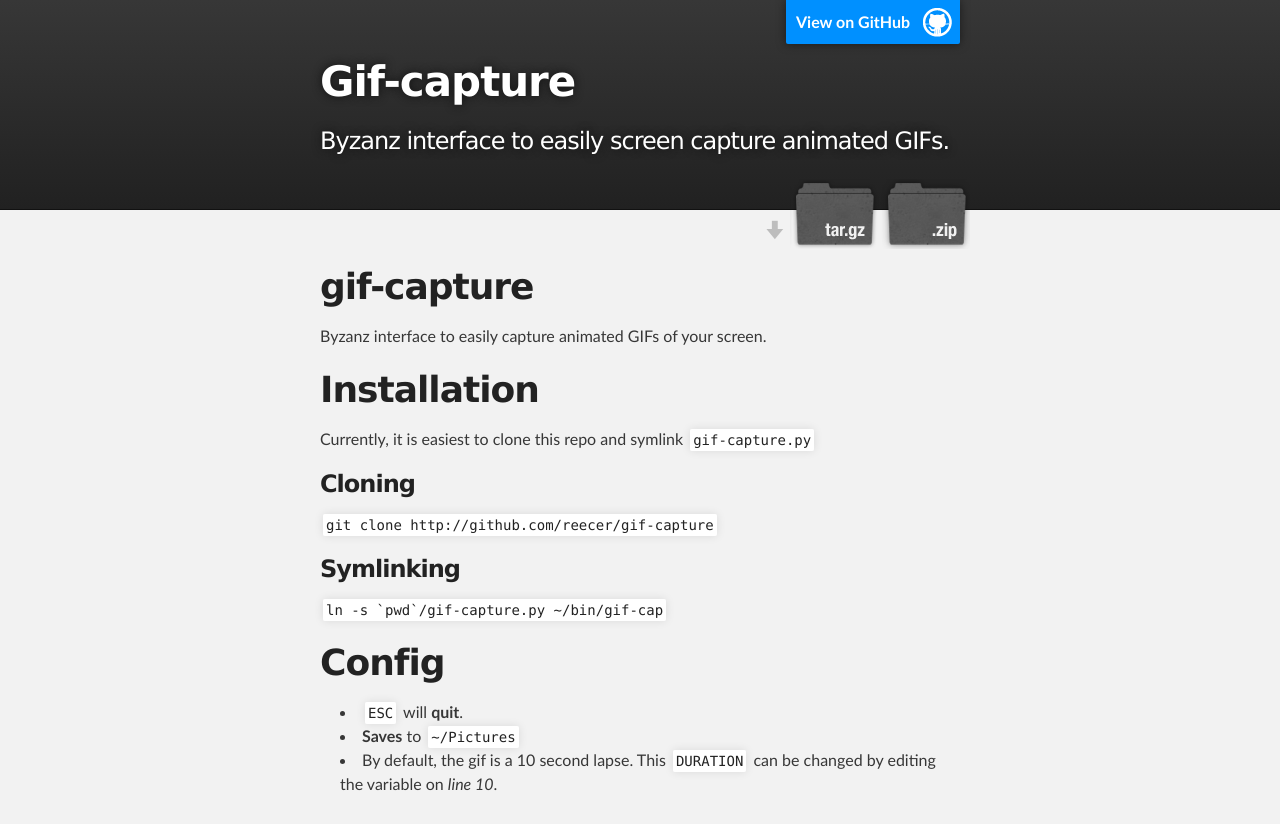
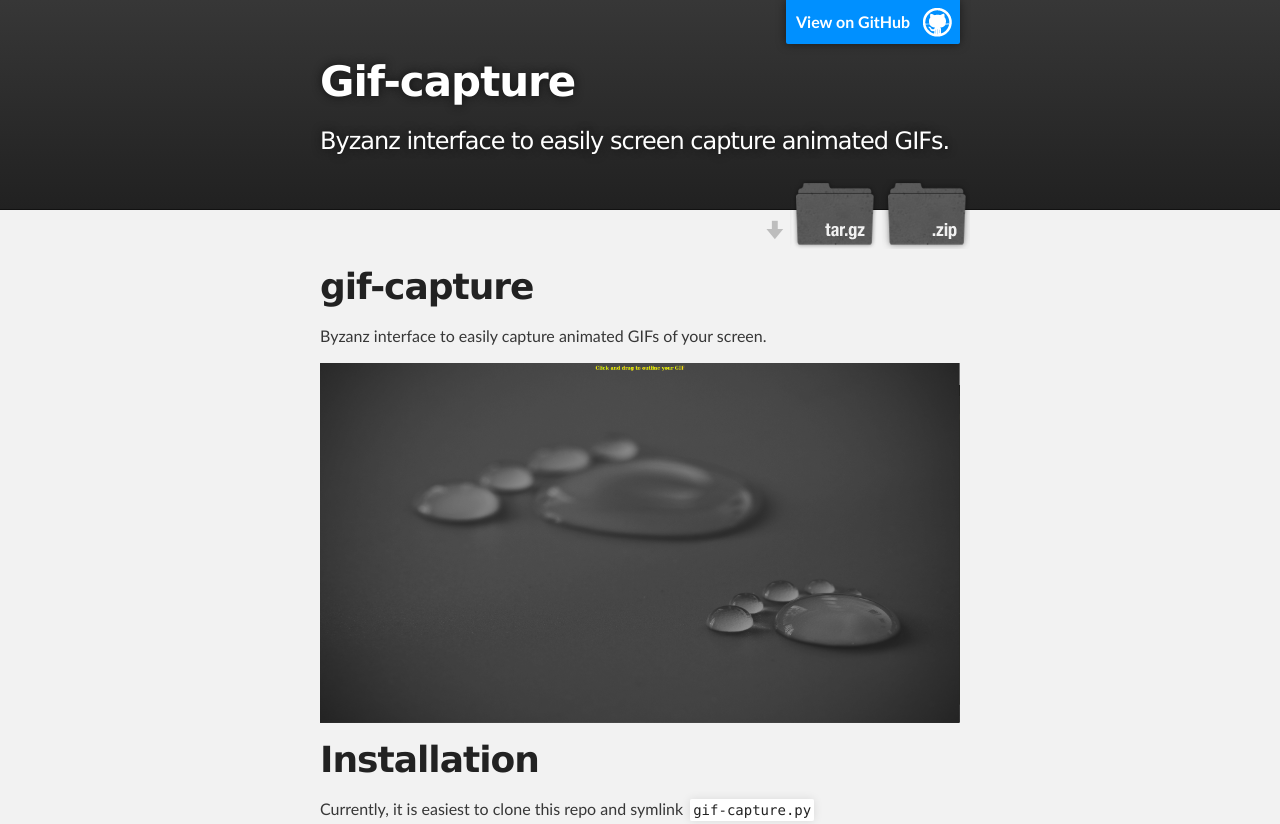
Before and after one commit to reecer/gif-capture, a plain HTML site: page index.html in a window 1280 px wide. Shown: the top 824 px of the page. Drawn offline with Linux system fonts and the light colour scheme.

Commit message:
Added image

```diff
--- a/index.html
+++ b/index.html
@@ -35,6 +35,8 @@
 <a name="gif-capture" class="anchor" href="#gif-capture"><span class="octicon octicon-link"></span></a>gif-capture</h1>
 
 <p>Byzanz interface to easily capture animated GIFs of your screen.</p>
+
+<div class="my-pic"></div>
 
 <h1>
 <a name="installation" class="anchor" href="#installation"><span class="octicon octicon-link"></span></a>Installation</h1>
--- a/stylesheets/stylesheet.css
+++ b/stylesheets/stylesheet.css
@@ -1,3 +1,17 @@
+
+.my-pic{
+  height: 360px;
+
+  background-image: url('../images/start.png');
+  background-size: contain;
+}
+
+.my-pic:hover{
+  background-image: url('../images/outline.png');
+}
+
+
+
 /*******************************************************************************
 Slate Theme for GitHub Pages
 by Jason Costello, @jsncostello
```
